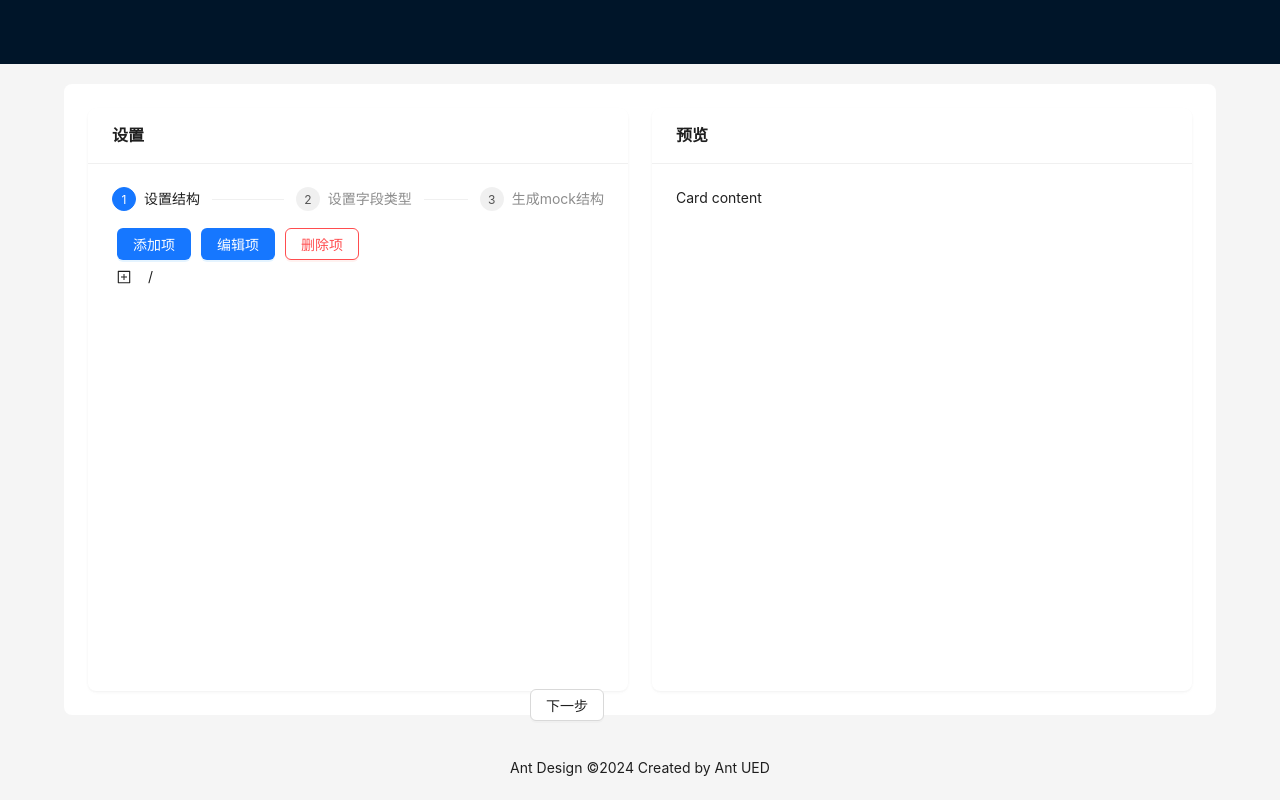
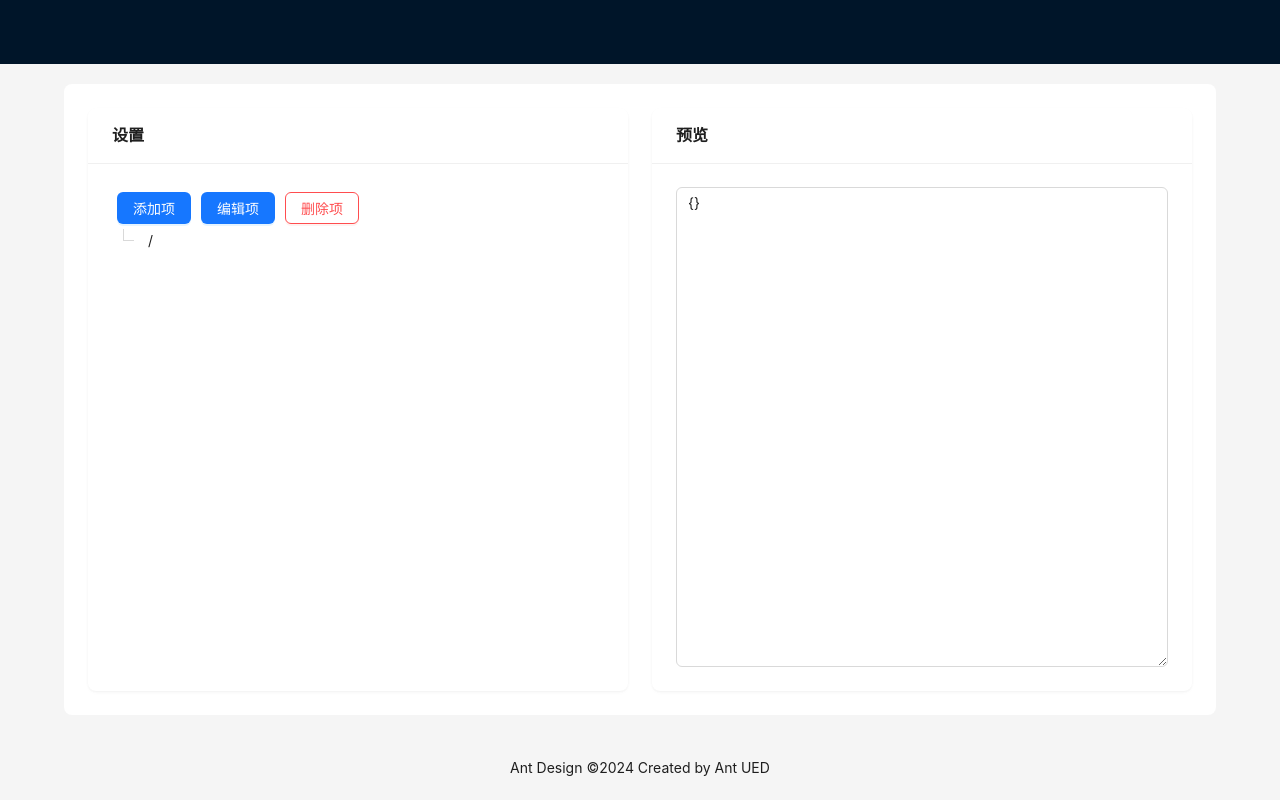
Before and after one commit to lao-jiawei/mock-tool, a React (Create React App) app: page / in a window 1280 px wide. Built offline with nearby package versions, Linux system fonts and the light colour scheme.

Commit message:
feat: 添加项功能

```diff
--- /dev/null
+++ b/src/hooks/index.js
@@ -0,0 +1,8 @@
+import { createContext, useContext } from "react";
+import rootStore from '../stores';
+
+const storeContext = createContext(rootStore);
+
+export function useStore() {
+  return useContext(storeContext);
+}
--- /dev/null
+++ b/src/pages/index/components/PreDataView.jsx
@@ -0,0 +1,24 @@
+import { Input } from 'antd';
+import { toJS } from 'mobx';
+import { observer } from 'mobx-react-lite';
+import { mock } from 'mockjs';
+import React from 'react';
+import { useStore } from '../../../hooks';
+const { TextArea } = Input;
+
+const PreDataView = (props) => {
+  const { } = props;
+  const { indexStore: store } = useStore();
+  const treeData = toJS(store.treeData);
+  const mockPreView = mock(treeData) || {};
+  return (
+    <>
+      <TextArea
+        value={JSON.stringify(mockPreView, null, '\t')}
+        style={{ height: '60vh' }}
+      />
+    </>
+  )
+}
+
+export default observer(PreDataView);
--- a/src/pages/index/components/SettingForm/StructureSetting.jsx
+++ b/src/pages/index/components/SettingForm/StructureSetting.jsx
@@ -5,34 +5,28 @@ import { observable } from 'mobx';
 import { observer } from 'mobx-react-lite';
 import { mock } from 'mockjs';
 import React, { useState } from 'react';
+import { useStore } from '../../../../hooks';
 import { commonMockData } from './stores/common-mock';
 
 const StructureSetting = (props) => {
+  const { indexStore: store } = useStore();
   const [data, setData] = useState([
     {
       title: '/',
       key: 'root',
-      children: [
-        {
-          title: 'level1',
-          key: 'level1',
-          children: [
-            {
-              title: 'level2',
-              key: 'level2',
-            }
-          ]
-        }
-      ]
+      children: []
     }
   ]);
   const [formData] = useState(() => observable({
     selectNode: 'root',
+    selectNodeKey: 'root',
     preViewValue: '',
     nodeKey: '',
     children: [],
     pos: '',
   }));
+
+  const [mockData] = useState(() => observable({}))
 
   const [componentProps, setComponentProps] = useState({
     modal: {
@@ -45,12 +39,14 @@ const StructureSetting = (props) => {
   })
 
   const onTreeNodeSelect = (v, { node }) => {
-    const { children: selectChildren, pos } = node;
+    const { children: selectChildren, pos, key } = node;
+    console.log("🚀 ~ file: StructureSetting.jsx:42 ~ onTreeNodeSelect ~ node:", node);
     const children = _.cloneDeep(selectChildren);
     _.assign(formData, {
       children,
       pos,
       selectNode: v,
+      selectNodeKey: key,
     })
   }
 
@@ -144,33 +140,39 @@ const StructureSetting = (props) => {
   function addItem() {
     const curFormData = _.cloneDeep(formData);
     const {
-      selectNode,
       pos,
+      nodeKey,
+      nodeValue,
+      selectNodeKey,
     } = curFormData;
     const levelIndex = pos.split('-');
-    const layer = levelIndex.length;
+    levelIndex.shift();
     const curTreeData = _.cloneDeep(data);
+    const tmp = findNode(curTreeData, levelIndex);
+    const key = `${selectNodeKey}-${nodeKey}`;
+    insertNode(tmp,
+      {
+        title: nodeKey,
+        key,
+        mockValue: nodeValue,
+        children: [],
+      }
+    )
+    setModalProps({ open: false });
+    setData(() => curTreeData);
+    const path = key.split('-').filter((e) => e !== 'root');
+    _.set(mockData, path, nodeValue);
 
-
-
-    console.log("🚀 ~ file: StructureSetting.jsx:151 ~ addItem ~ levelIndex:", levelIndex);
-    console.log("🚀 ~ file: StructureSetting.jsx:148 ~ addItem ~ curFormData:", curFormData);
-    console.log("🚀 ~ file: StructureSetting.jsx:151 ~ addItem ~ curTreeData:", curTreeData);
+    store.treeData = mockData;
   }
 
   // 递归查找目标父节点
-  function findNode(tree, name) {
-    if (tree.name === name) {
-      return tree;
-    } else {
-      for (const child of tree.children) {
-        const found = findNode(child, name);
-        if (found) {
-          return found;
-        }
-      }
-    }
-    return null;
+  function findNode(tree, indexArr) {
+    const index = indexArr.shift();
+    if (!indexArr.length) return tree[index];
+    const curChildren = tree[index]?.children;
+    const res = findNode(curChildren, indexArr);
+    return res;
   }
 
   // 插入节点
--- a/src/pages/index/components/SettingForm/index.jsx
+++ b/src/pages/index/components/SettingForm/index.jsx
@@ -1,76 +1,13 @@
-import { Steps } from 'antd';
-import React, { useState } from 'react';
-import FormFooter from './FormFooter';
+import React from 'react';
 import StructureSetting from './StructureSetting';
 import './index.scss';
 
 const SettingForm = (props) => {
-  const [currentStep, setCurrentStep] = useState(0);
-
-  const stepSetting = [
-    {
-      title: '设置结构',
-      content: <StructureSetting />,
-      footerSetting: [
-        {
-          key: 'next',
-          type: 'NEXT',
-          onClick: () => goPage(1),
-        }
-      ]
-    },
-    {
-      title: '设置字段类型',
-      content: <></>,
-      footerSetting: [
-        {
-          key: 'back',
-          type: 'BACK',
-          onClick: () => goPage(-1),
-        },
-        {
-          key: 'next',
-          type: 'NEXT',
-          onClick: () => goPage(1),
-        },
-      ]
-    },
-    {
-      title: '生成mock结构',
-      content: <></>,
-      footerSetting: [
-        {
-          key: 'back',
-          type: 'BACK',
-          onClick: () => goPage(-1),
-        },
-      ]
-    },
-  ]
-
-  function goPage(num) {
-    setCurrentStep((pre) => (pre + num))
-  }
-
-
 
   return (
     <div className='setting-form'>
-      <div className='stepper'>
-        <Steps
-          current={currentStep}
-          items={stepSetting}
-          size='small'
-        />
-      </div>
       <div className='content'>
-        {stepSetting?.[currentStep]?.content}
-      </div>
-      <div className='footer'>
-        <FormFooter
-          current={currentStep}
-          settings={stepSetting?.[currentStep]?.footerSetting}
-        />
+        <StructureSetting />
       </div>
     </div>
   )
--- a/src/pages/index/index.jsx
+++ b/src/pages/index/index.jsx
@@ -1,5 +1,6 @@
 import { Card, Col, Row } from 'antd';
 import React from 'react';
+import PreDataView from './components/PreDataView';
 import SettingForm from './components/SettingForm';
 
 const Index = (props) => {
@@ -8,12 +9,12 @@ const Index = (props) => {
       <Row gutter={[24, 24]} style={{ height: '100%' }}>
         <Col span={12} style={{ height: '100%' }}>
           <Card title="设置" bordered={false} style={{ height: '100%' }}>
-            <SettingForm/>
+            <SettingForm />
           </Card>
         </Col>
         <Col span={12} style={{ height: '100%' }}>
           <Card title="预览" bordered={false} style={{ height: '100%' }}>
-            Card content
+            <PreDataView />
           </Card>
         </Col>
       </Row>
--- a/src/pages/index/stores/IndexStore.js
+++ b/src/pages/index/stores/IndexStore.js
@@ -1,6 +1,8 @@
 import { makeAutoObservable } from "mobx";
 
 export default class IndexStore {
+  treeData = null;
+
   constructor(rootStore) {
     this.rootStore = rootStore;
     makeAutoObservable(this, {
--- /dev/null
+++ b/src/stores/index.js
@@ -0,0 +1,8 @@
+import IndexStore from "../pages/index/stores/IndexStore";
+
+class RootStore {
+  constructor() {
+    this.indexStore = new IndexStore(this);
+  }
+}
+export default new RootStore();
```
